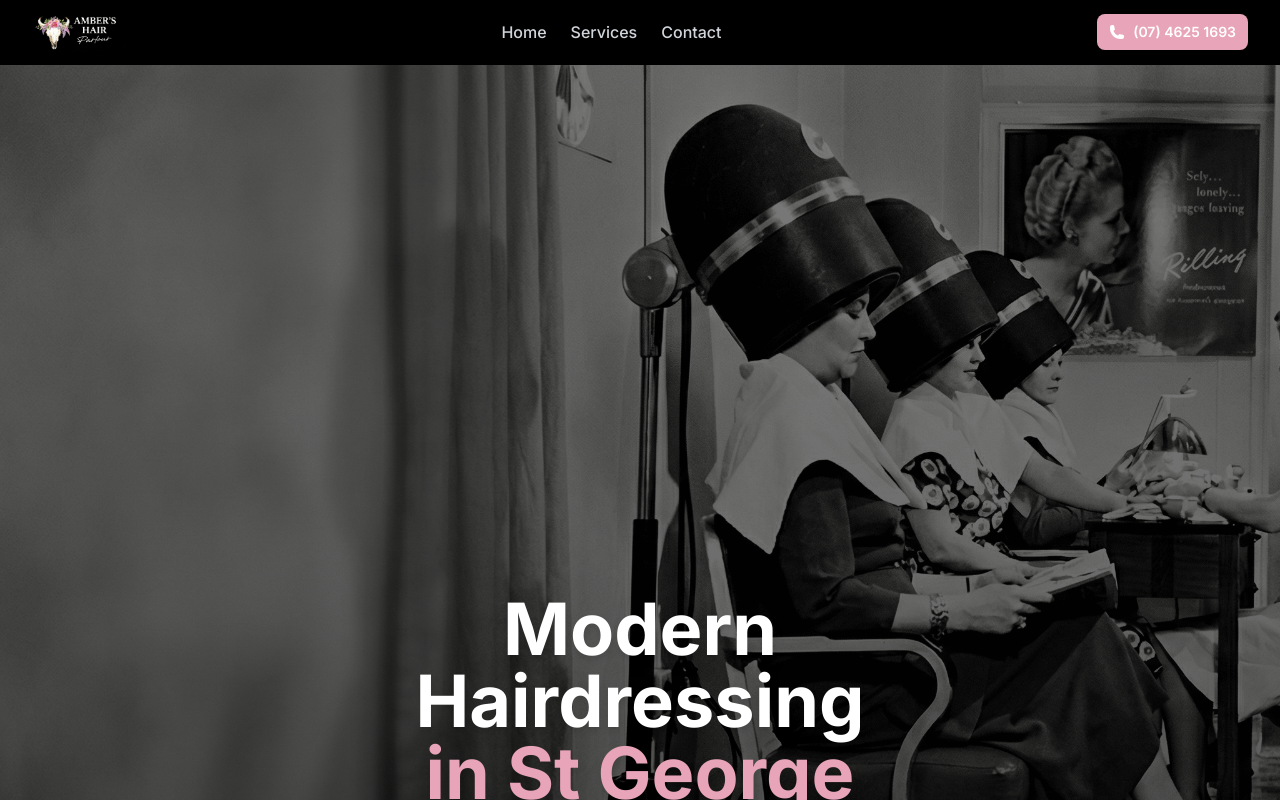
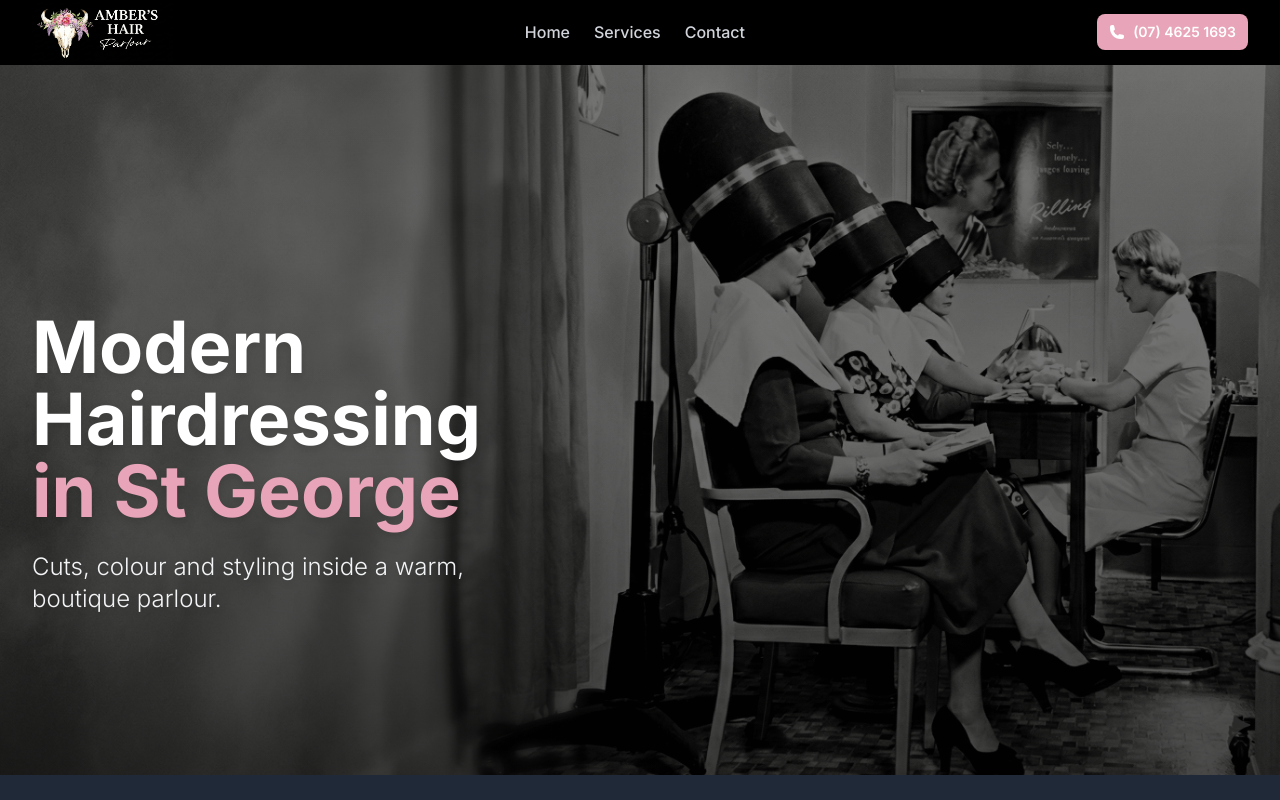
Before and after one commit to Dugald-Todd-AU/Nick-s-Fix-It, a Next.js app: page / in a window 1280 px wide. Shown: the top 800 px of the page. Built offline with nearby package versions, Linux system fonts and the light colour scheme; no server answers.

Commit message:
Update hero styling: left-align desktop text, adjust height, and update color scheme to feminine palette

```diff
--- a/components/ExperienceCounter.tsx
+++ b/components/ExperienceCounter.tsx
@@ -5,7 +5,7 @@ import Image from "next/image";
 
 export default function ExperienceCounter() {
   return (
-    <section className="relative min-h-[85vh] sm:min-h-screen flex items-center py-12 sm:py-16 md:py-20 overflow-hidden">
+    <section className="relative min-h-[85vh] sm:min-h-screen md:min-h-[68.75vh] flex items-center py-12 sm:py-16 md:py-20 overflow-hidden">
       {/* Background Image - Mobile */}
       <div className="absolute inset-0 z-0 md:hidden">
         <Image
@@ -37,12 +37,12 @@ export default function ExperienceCounter() {
       {/* Subtle gradient from bottom for legibility */}
       <div className="absolute inset-0 bg-gradient-to-t from-black/40 via-black/10 to-transparent pointer-events-none z-[1]"></div>
 
-      <div className="container-custom relative z-10 w-full flex flex-col items-center justify-end pb-12 sm:pb-16 md:pb-20 min-h-[85vh] sm:min-h-screen">
+      <div className="relative z-10 w-full flex flex-col items-center md:items-start justify-end pb-12 sm:pb-16 md:pb-20 min-h-[85vh] sm:min-h-screen md:min-h-[68.75vh] px-4 sm:px-6 lg:px-8 md:max-w-none">
         <motion.div
           initial={{ opacity: 0, y: 20 }}
           animate={{ opacity: 1, y: 0 }}
           transition={{ duration: 0.8, ease: "easeOut" }}
-          className="text-center max-w-3xl mx-auto px-4"
+          className="text-center md:text-left max-w-3xl mx-auto md:mx-0 md:max-w-lg md:px-0"
         >
           {/* Main Headline */}
           <h1 className="text-4xl sm:text-5xl md:text-6xl lg:text-7xl font-bold mb-4 sm:mb-5 md:mb-6 leading-tight">
--- a/components/Hero.tsx
+++ b/components/Hero.tsx
@@ -5,22 +5,22 @@ import { PhoneIcon } from "@heroicons/react/24/solid";
 
 export default function Hero() {
   return (
-    <section className="relative min-h-[85vh] sm:min-h-screen flex items-center justify-center bg-gradient-to-br from-black via-gray-900 to-black py-12 sm:py-0">
-      <div className="container-custom text-center">
+    <section className="relative min-h-[85vh] sm:min-h-screen flex items-center justify-center md:justify-start bg-gradient-to-br from-black via-gray-900 to-black py-12 sm:py-0">
+      <div className="container-custom mx-auto md:mx-0 text-center md:text-left">
         <motion.div
           initial={{ opacity: 0, y: 20 }}
           animate={{ opacity: 1, y: 0 }}
           transition={{ duration: 0.6 }}
         >
-          <h1 className="text-3xl sm:text-4xl md:text-5xl lg:text-6xl xl:text-7xl font-bold mb-4 sm:mb-6 leading-tight px-4">
+          <h1 className="text-3xl sm:text-4xl md:text-5xl lg:text-6xl xl:text-7xl font-bold mb-4 sm:mb-6 leading-tight px-4 md:px-0">
             <span className="text-primary">Modern hairdressing for the St George community</span>
             <br />
             <span className="text-white">Cuts, colours & styling inside a warm, boutique hair parlour</span>
           </h1>
-          <p className="text-base sm:text-lg md:text-xl lg:text-2xl text-gray-300 mb-6 sm:mb-8 max-w-3xl mx-auto px-4 leading-relaxed">
+          <p className="text-base sm:text-lg md:text-xl lg:text-2xl text-gray-300 mb-6 sm:mb-8 max-w-3xl mx-auto md:mx-0 px-4 md:px-0 leading-relaxed">
             Experienced stylists offering personalised service and modern techniques in St George, Queensland.
           </p>
-          <div className="flex flex-col sm:flex-row gap-3 sm:gap-4 justify-center items-stretch sm:items-center px-4 w-full sm:w-auto">
+          <div className="flex flex-col sm:flex-row gap-3 sm:gap-4 justify-center md:justify-start items-stretch sm:items-center px-4 md:px-0 w-full sm:w-auto">
             <a
               href={`tel:0746251693`}
               className="inline-flex items-center justify-center gap-2 px-6 sm:px-8 py-3.5 sm:py-4 bg-primary hover:bg-primary-dark active:bg-primary-dark text-white rounded-lg font-semibold text-base sm:text-lg transition-all active:scale-95 shadow-lg touch-manipulation min-h-[48px] w-full sm:w-auto"
--- a/components/Logo.tsx
+++ b/components/Logo.tsx
@@ -9,9 +9,9 @@ export default function Logo() {
         src="/AH 1 (1).png"
         alt="AMBER"
         title="AMBER"
-        width={200}
-        height={60}
-        className="h-7 sm:h-9 md:h-10 w-auto"
+        width={300}
+        height={90}
+        className="h-11 sm:h-14 md:h-[60px] w-auto"
         priority
       />
     </div>
```
